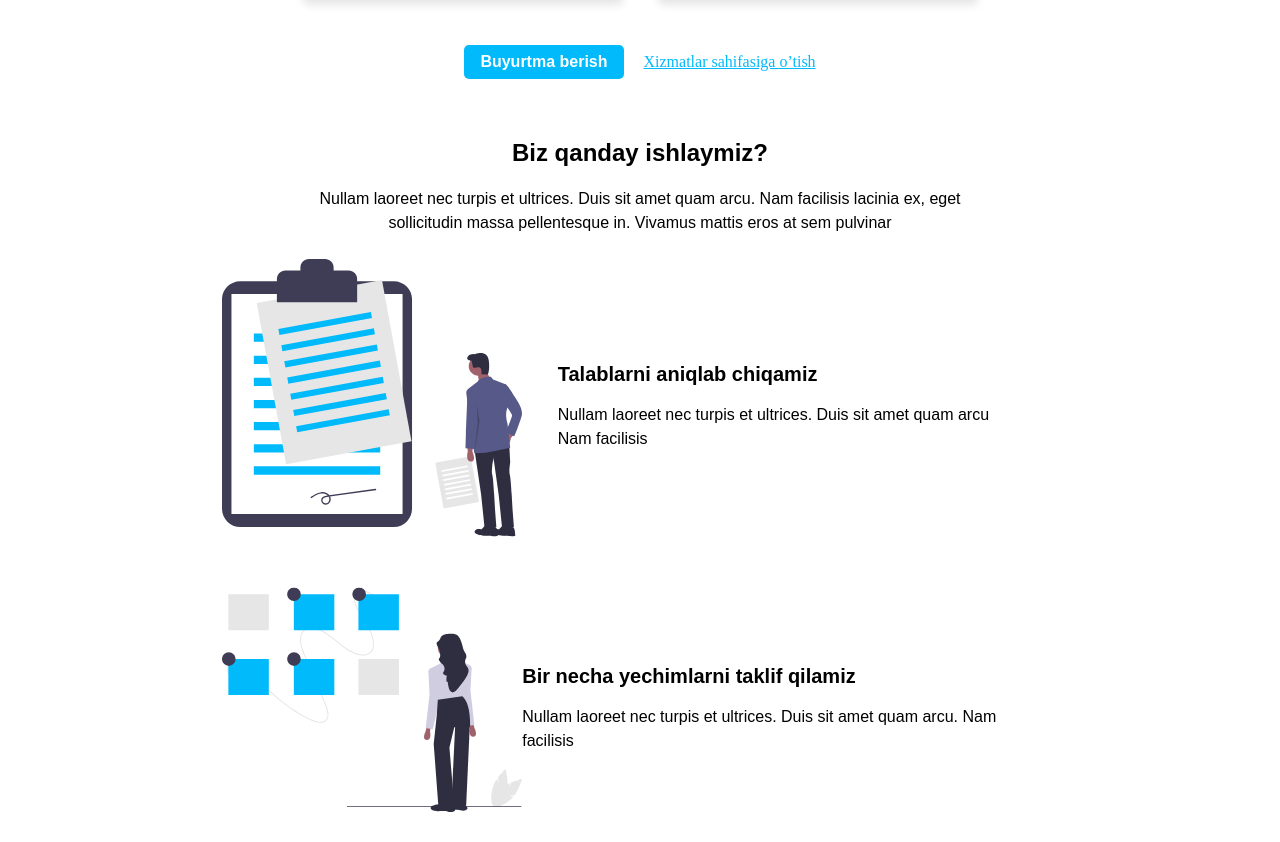
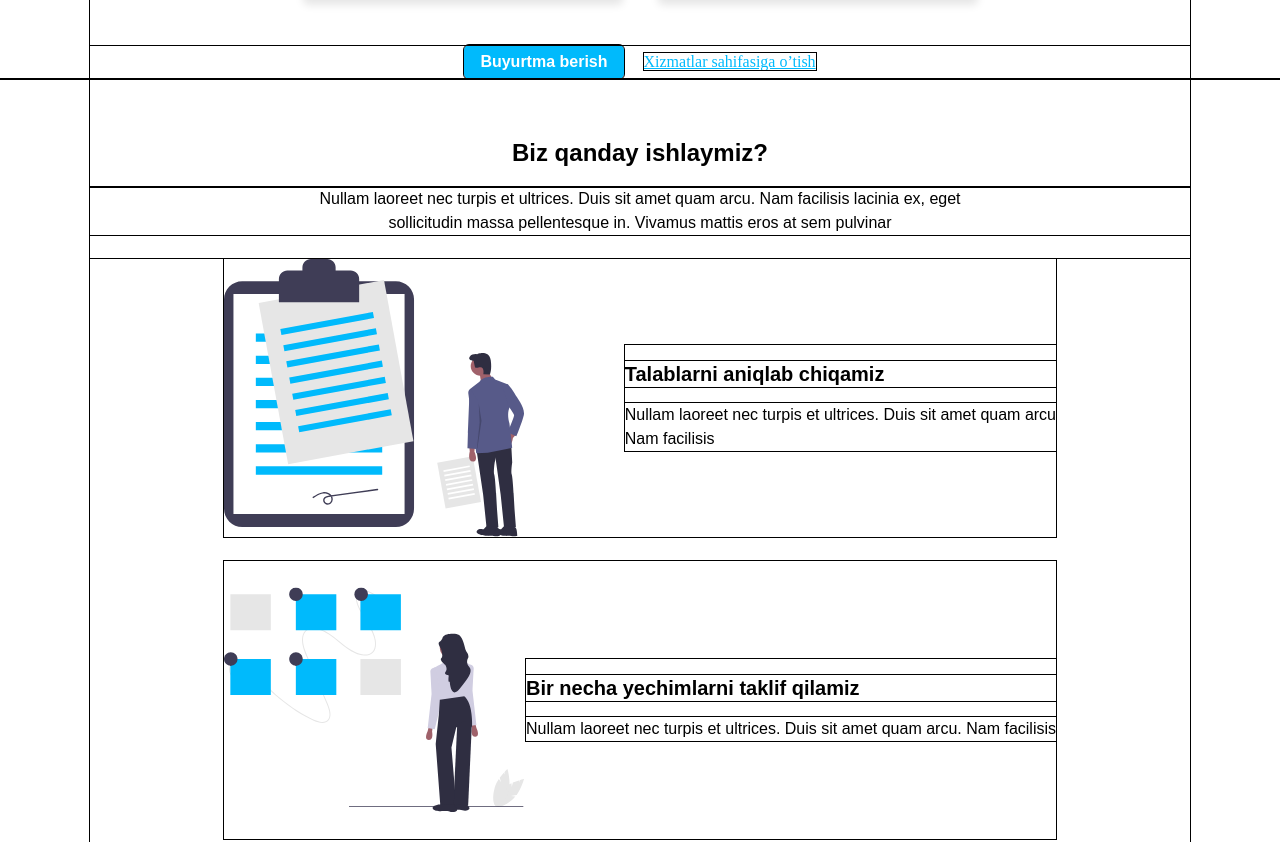
Before and after one commit to khamidullo-sheikh/pixer, a plain HTML site: page index.html in a window 1280 px wide. Shown: the part 1228-2070 px from the top of the page. Drawn offline with Linux system fonts and the light colour scheme.

Commit message:
initial commit

```diff
--- a/css/main.css
+++ b/css/main.css
@@ -8,6 +8,7 @@
     margin: 0;
     padding: 0;
     box-sizing: border-box;
+    outline: 1px solid #000;
 }
 
 .container{
@@ -367,8 +368,10 @@ nav .container{
 .section{
     display: flex;
     align-items: center;
-    justify-content: center;
+    justify-content: space-between;
     margin-bottom: 24px;
+    width: 832px;
+    height: 278px;
 }
 
 .section::before{
@@ -391,16 +394,6 @@ nav .container{
 
 .section h3, .section p{
     text-align: start;
-}
-
-.section:nth-child(odd) .section-text{
-    margin-left: 35.5px;
-    width: 500px;
-}
-
-.section:nth-child(even) .section-text{
-    margin-right: 35.5px;
-    width: 500px;
 }
 
 
```
